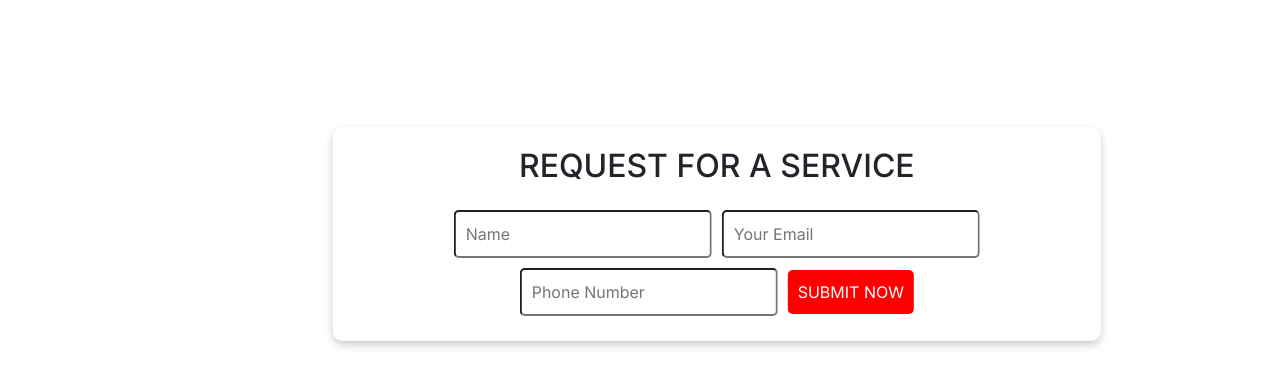
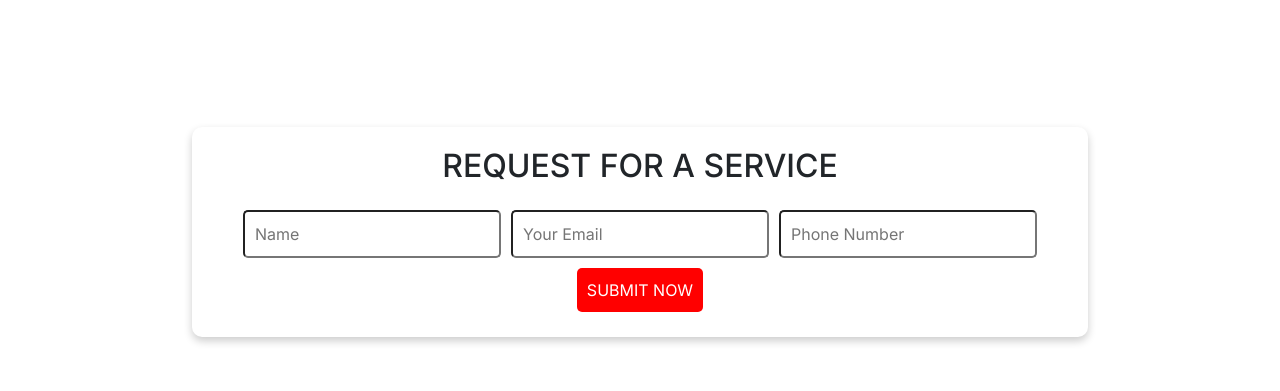
Before and after one commit to Aalia-Fathima/Xzect-task-8-repo, a Next.js app: page / in a window 1280 px wide. Shown: the part 960-1351 px from the top of the page. Built offline with nearby package versions, Linux system fonts and the light colour scheme.

Commit message:
Update page.module.css

```diff
--- a/app/page.module.css
+++ b/app/page.module.css
@@ -336,8 +336,8 @@
   position: relative;
   bottom: 20px;
   left: 50%;
-  width: 60%;
-  transform: translateX(-40%);
+  width: 70%;
+  transform: translateX(-50%);
   background-color: white;
   padding: 20px;
   border-radius: 10px;
```
